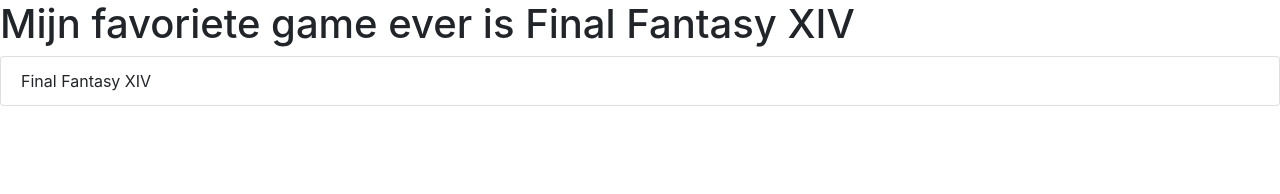
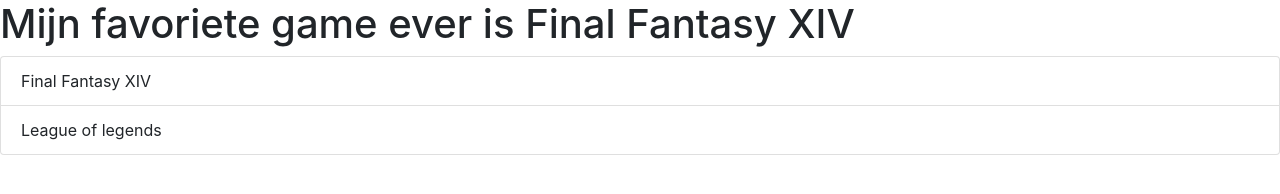
Before and after one commit to AiydenGlitch/verb-Aiyden-Jellema-311553, a plain HTML site: page index.html in a window 1280 px wide. Drawn offline with nearby package versions, Linux system fonts and the light colour scheme.

Commit message:
Tweede game added

```diff
--- a/index.html
+++ b/index.html
@@ -14,7 +14,7 @@
     <h1>Mijn favoriete game ever is Final Fantasy XIV</h1>
     <ul class="list-group">
         <li class="list-group-item">Final Fantasy XIV</li>
-
+        <li class="list-group-item">League of legends</li>
       </ul>
 
     <!-- Optional JavaScript -->
```
